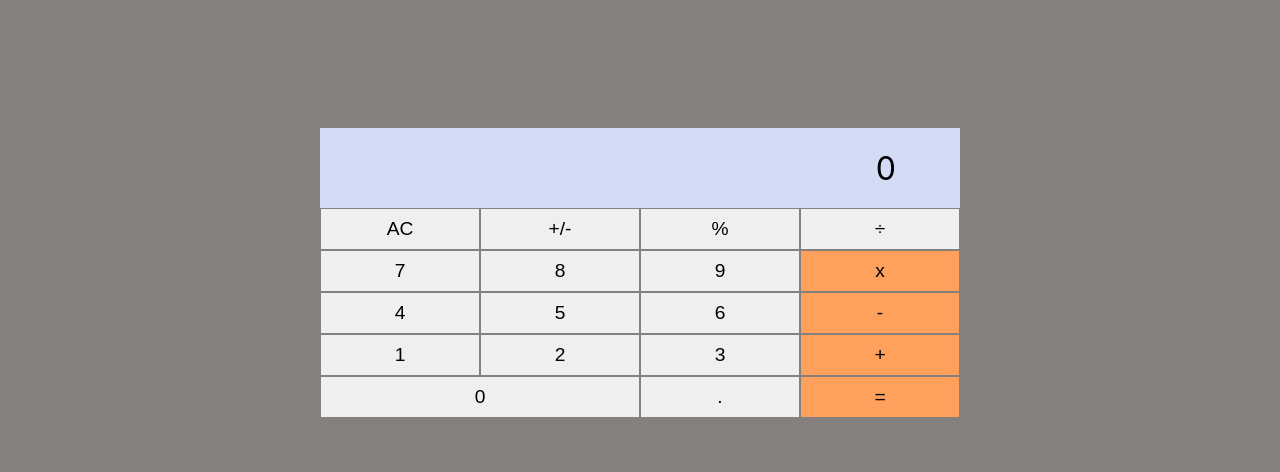
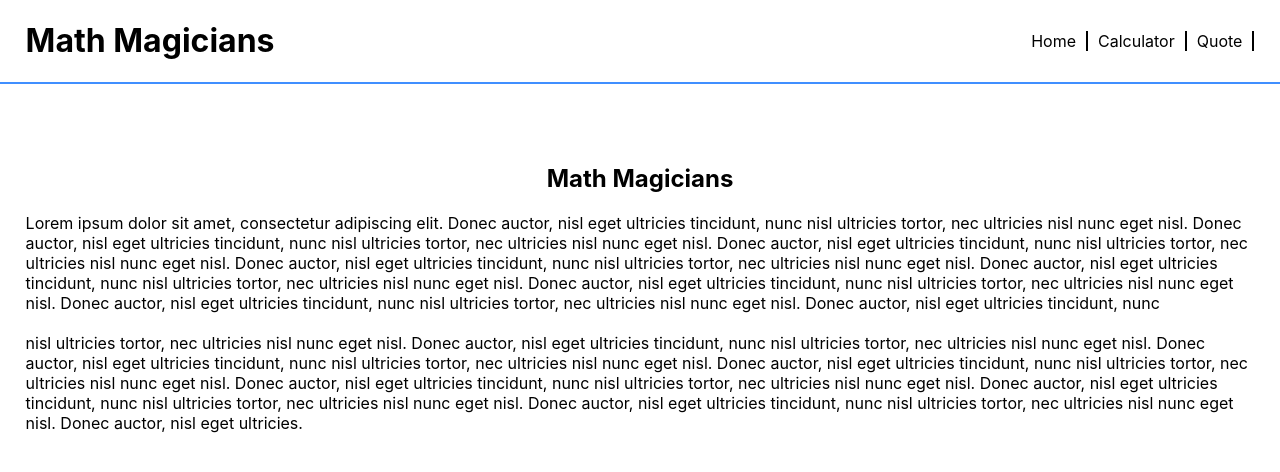
Before and after one commit to tsohleDev/Math-Magicians, a React (Create React App) app: page / in a window 1280 px wide. Shown: the top 472 px of the page. Built offline with nearby package versions, Linux system fonts and the light colour scheme.

Commit message:
Use React Router
Create componrnt for home at /
Create CalculatorPage at /calculator
Create Qoute at /Qoute

```diff
--- a/package.json
+++ b/package.json
@@ -11,6 +11,7 @@
     "prop-types": "^15.8.1",
     "react": "^18.2.0",
     "react-dom": "^18.2.0",
+    "react-router-dom": "^6.7.0",
     "react-scripts": "5.0.1",
     "web-vitals": "^2.1.4"
   },
--- a/src/App.css
+++ b/src/App.css
@@ -37,3 +37,26 @@
     transform: rotate(360deg);
   }
 }
+
+header {
+  display: flex;
+  justify-content: space-between;
+  padding: 0 2vw;
+  border-bottom: rgb(64, 143, 255) solid 2px;
+}
+
+ul {
+  align-self: center;
+  list-style: none;
+  display: flex;
+}
+
+li {
+  padding: 0 10px;
+  border-right: #000 solid 2px;
+}
+
+a {
+  text-decoration: none;
+  color: #000;
+}
--- a/src/App.js
+++ b/src/App.js
@@ -1,11 +1,30 @@
 import React from 'react';
-import Calculator from './Components/Calculator';
+import { Routes, Route, Link } from 'react-router-dom';
+import Home from './Components/Home/Home';
 import './App.css';
+import Qoute from './Components/Qoute/Qoute';
+import CalculatorPage from './Components/CalculatorPage/CalculatorPage';
 
-class App extends React.Component {
-  render() {
-    return <Calculator />;
-  }
+function App() {
+  return (
+    <>
+      <header>
+        <h1>Math Magicians</h1>
+
+        <ul>
+          <li><Link to="/">Home</Link></li>
+          <li><Link to="/calculator">Calculator</Link></li>
+          <li><Link to="/quote">Quote</Link></li>
+        </ul>
+      </header>
+      <Routes>
+        <Route path="/" element={<Home />} />
+        <Route path="/calculator" element={<CalculatorPage />} />
+        <Route path="/quote" element={<Qoute />} />
+      </Routes>
+
+    </>
+  );
 }
 
 export default App;
--- /dev/null
+++ b/src/Components/CalculatorPage/CalculatorPage.css
@@ -0,0 +1,9 @@
+.calcpage {
+  display: grid;
+  grid-template-columns: 20% 80%;
+  align-items: center;
+}
+
+h1 {
+  text-align: center;
+}
--- /dev/null
+++ b/src/Components/CalculatorPage/CalculatorPage.js
@@ -0,0 +1,13 @@
+import Calculator from '../Calculator';
+import './CalculatorPage.css';
+
+function CalculatorPage() {
+  return (
+    <section className="calcpage">
+      <h1>Lets do some math!</h1>
+      <Calculator />
+    </section>
+  );
+}
+
+export default CalculatorPage;
--- /dev/null
+++ b/src/Components/Home/Home.css
@@ -0,0 +1,3 @@
+.home {
+  margin: 10vh 2vw;
+}
--- /dev/null
+++ b/src/Components/Home/Home.js
@@ -0,0 +1,42 @@
+import './Home.css';
+
+function Home() {
+  return (
+    <section className="home">
+      <h1>Math Magicians</h1>
+
+      <p>
+        Lorem ipsum dolor sit amet, consectetur adipiscing elit. Donec
+        auctor, nisl eget ultricies tincidunt, nunc nisl ultricies
+        tortor, nec ultricies nisl nunc eget nisl. Donec auctor, nisl
+        eget ultricies tincidunt, nunc nisl ultricies tortor, nec
+        ultricies nisl nunc eget nisl. Donec auctor, nisl eget ultricies
+        tincidunt, nunc nisl ultricies tortor, nec ultricies nisl nunc
+        eget nisl. Donec auctor, nisl eget ultricies tincidunt, nunc
+        nisl ultricies tortor, nec ultricies nisl nunc eget nisl. Donec
+        auctor, nisl eget ultricies tincidunt, nunc nisl ultricies
+        tortor, nec ultricies nisl nunc eget nisl. Donec auctor, nisl
+        eget ultricies tincidunt, nunc nisl ultricies tortor, nec
+        ultricies nisl nunc eget nisl. Donec auctor, nisl eget ultricies
+        tincidunt, nunc nisl ultricies tortor, nec ultricies nisl nunc
+        eget nisl. Donec auctor, nisl eget ultricies tincidunt, nunc
+        <br />
+        <br />
+        nisl ultricies tortor, nec ultricies nisl nunc eget nisl. Donec
+        auctor, nisl eget ultricies tincidunt, nunc nisl ultricies
+        tortor, nec ultricies nisl nunc eget nisl. Donec auctor, nisl
+        eget ultricies tincidunt, nunc nisl ultricies tortor, nec
+        ultricies nisl nunc eget nisl. Donec auctor, nisl eget ultricies
+        tincidunt, nunc nisl ultricies tortor, nec ultricies nisl nunc
+        eget nisl. Donec auctor, nisl eget ultricies tincidunt, nunc
+        nisl ultricies tortor, nec ultricies nisl nunc eget nisl. Donec
+        auctor, nisl eget ultricies tincidunt, nunc nisl ultricies
+        tortor, nec ultricies nisl nunc eget nisl. Donec auctor, nisl
+        eget ultricies tincidunt, nunc nisl ultricies tortor, nec
+        ultricies nisl nunc eget nisl. Donec auctor, nisl eget ultricies.
+      </p>
+    </section>
+  );
+}
+
+export default Home;
--- /dev/null
+++ b/src/Components/Qoute/Qoute.css
@@ -0,0 +1,6 @@
+.qoute {
+  margin: 15vh 0;
+  display: flex;
+  flex-direction: column;
+  align-items: center;
+}
--- /dev/null
+++ b/src/Components/Qoute/Qoute.js
@@ -0,0 +1,12 @@
+import './Qoute.css';
+
+function Qoute() {
+  return (
+    <section className="qoute">
+      <h1>In God we trust, All others bring data</h1>
+      <p><i>W. Edwards Deming</i></p>
+    </section>
+  );
+}
+
+export default Qoute;
--- a/src/index.css
+++ b/src/index.css
@@ -14,7 +14,6 @@
     sans-serif;
   -webkit-font-smoothing: antialiased;
   -moz-osx-font-smoothing: grayscale;
-  background-color: rgb(131, 128, 125);
 }
 
 code {
--- a/src/index.js
+++ b/src/index.js
@@ -1,13 +1,16 @@
 import React from 'react';
 import ReactDOM from 'react-dom/client';
 import './index.css';
+import { BrowserRouter } from 'react-router-dom';
 import App from './App';
 import reportWebVitals from './reportWebVitals';
 
 const root = ReactDOM.createRoot(document.getElementById('root'));
 root.render(
   <React.StrictMode>
-    <App />
+    <BrowserRouter>
+      <App />
+    </BrowserRouter>
   </React.StrictMode>,
 );
 
```
Also changed, not shown: 1 other file (tests, documents, lock files or other folders).
